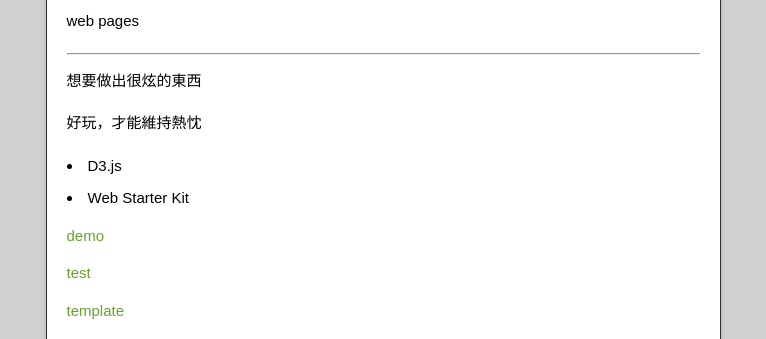
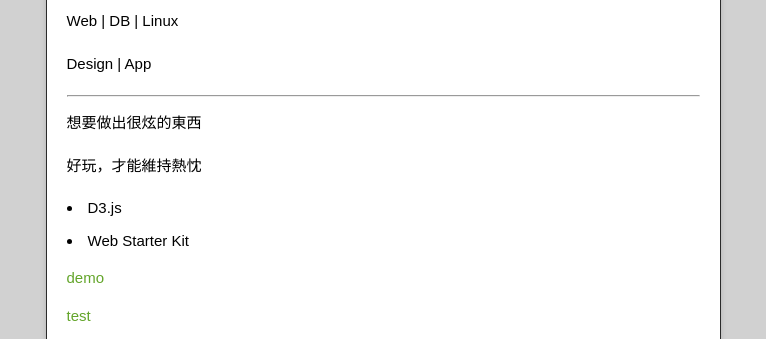
Before and after one commit to mibow/mibow.github.io, a plain HTML site: page index.html in a window 1280 px wide. Shown: the part 346-685 px from the top of the page, without its empty margins (257-1023 px from the left). Drawn offline with nearby package versions, Linux system fonts and the light colour scheme.

Commit message:
Update index.html

```diff
--- a/index.html
+++ b/index.html
@@ -37,7 +37,9 @@
           <h1>
 <a id="mibowgithubio" class="anchor" href="#mibowgithubio" aria-hidden="true"><span class="octicon octicon-link"></span></a>mibow.github.io</h1>
 
-<p>web pages</p>
+<p> Web | DB | Linux </p>
+
+<p> Design | App </p>
 
 <hr>
 
```
